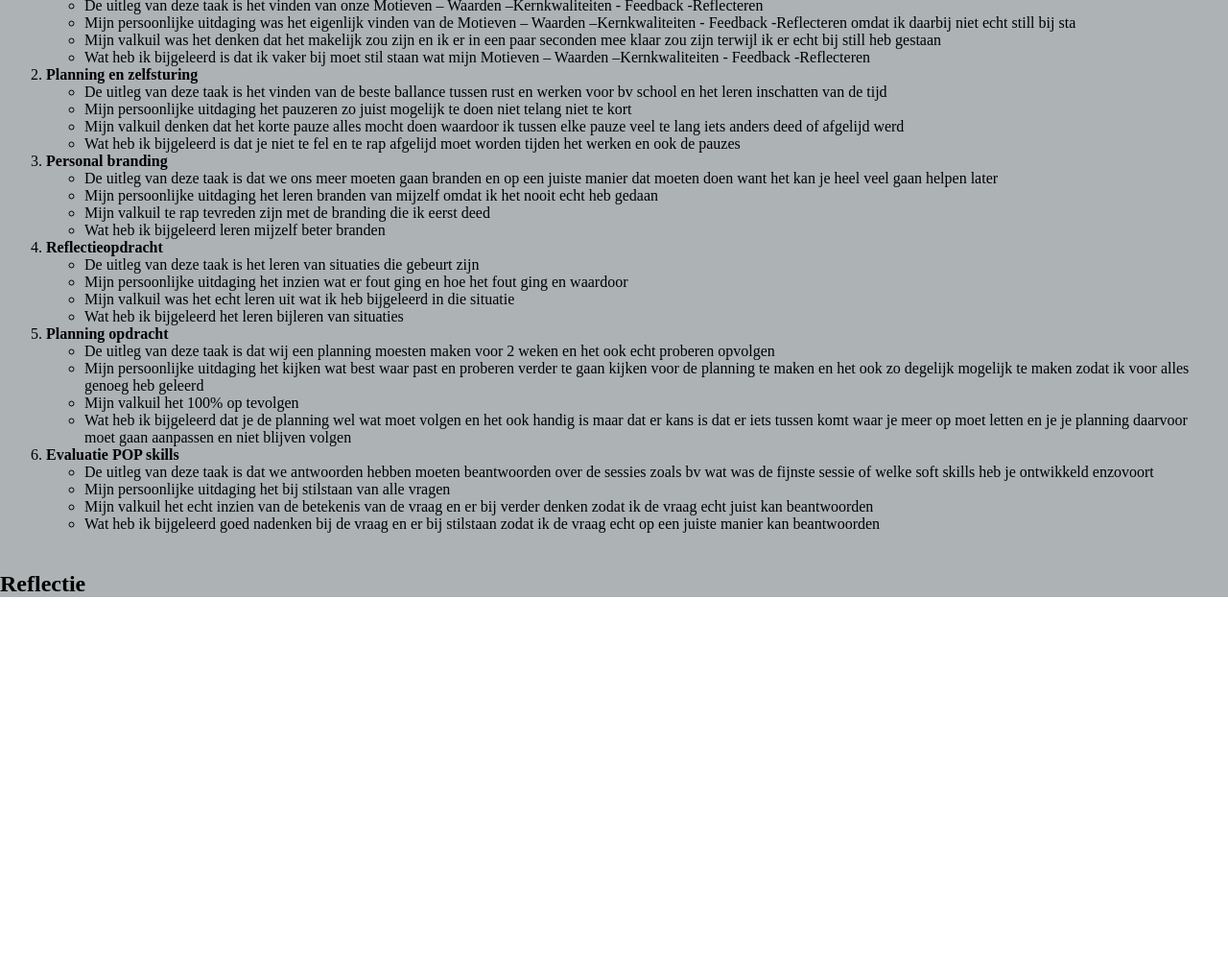
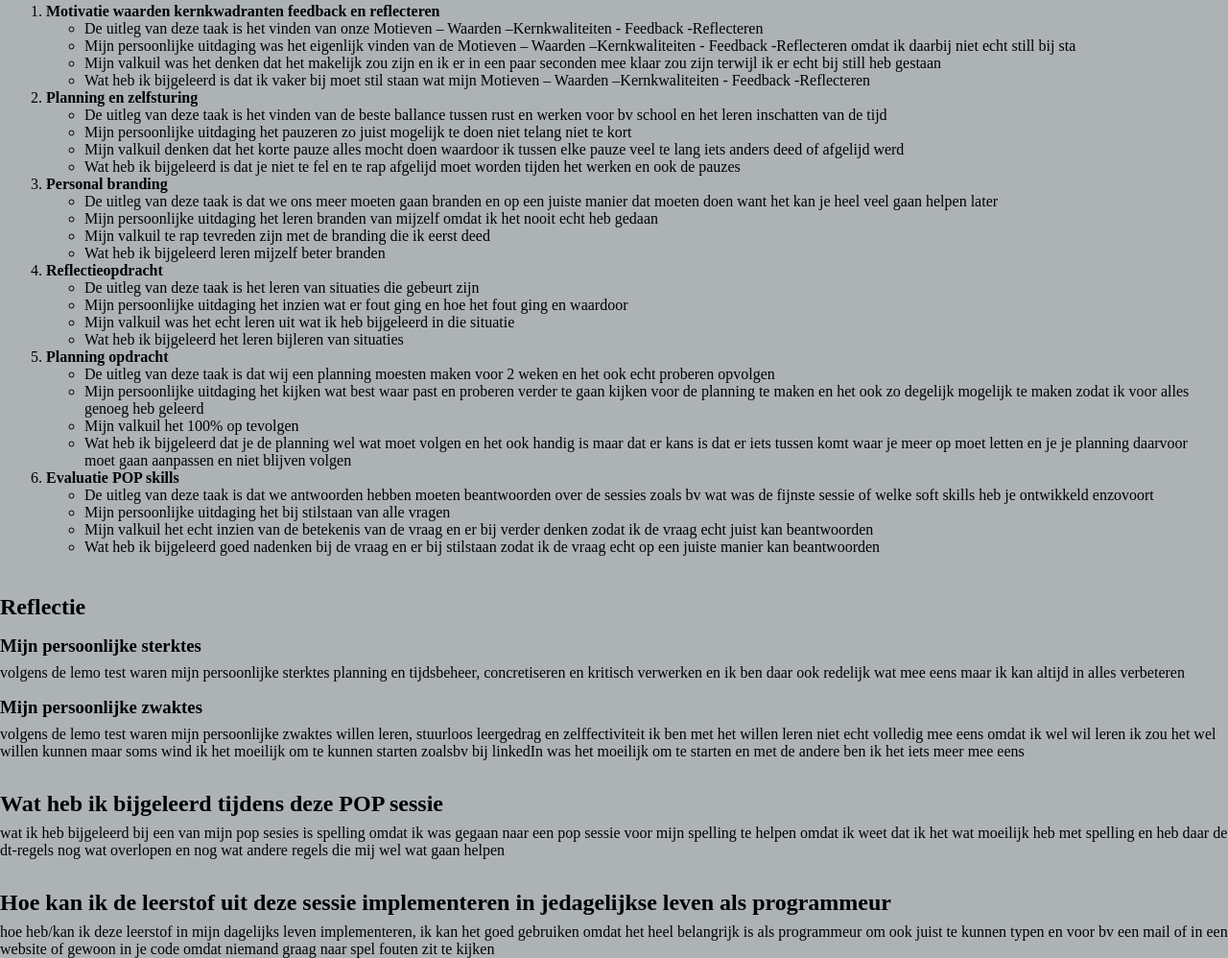
Before and after one commit to justintamboers/portfolio, a plain HTML site: page portfolio.html in a window 1280 px wide. Shown: the part 2375-3373 px from the top of the page at 96% size. Before the commit the page ends 3005 px from the top, so only its background shows below. Drawn offline with Linux system fonts and the light colour scheme.

Commit message:
portfolio klaar

```diff
--- a/portfolio.html
+++ b/portfolio.html
@@ -90,7 +90,7 @@ omdat ik er echt plezier in heb
 
     <li><b>Wat lukt je nog niet?</b> <br>
     ik ben nit de beste in documenteren</li></ol>
-<h5></h5>
+<h5>Voorbeelden</h5>
 <ol>
     <li>Project lingo</li>
     <li>Groeps project wpl2</li>
@@ -200,6 +200,21 @@ omdat ik er echt plezier in heb
     </ul>
 </ol>
 <h2>Reflectie</h2>
+    <h3>Mijn persoonlijke sterktes</h3>
+    <p>volgens de lemo test waren mijn persoonlijke sterktes planning en tijdsbeheer, concretiseren en kritisch verwerken
+    en ik ben daar ook redelijk wat mee eens maar ik kan altijd in alles verbeteren</p>
+    <h3>Mijn persoonlijke zwaktes</h3>
+    <p>volgens de lemo test waren mijn persoonlijke zwaktes willen leren, stuurloos leergedrag en zelffectiviteit
+    ik ben met het willen leren niet echt volledig mee eens omdat ik wel wil leren ik zou het wel willen kunnen
+    maar soms wind ik het moeilijk om te kunnen starten zoalsbv bij linkedIn was het moeilijk om te starten
+        en met de andere ben ik het iets meer mee eens</p>
+<h2>Wat heb ik bijgeleerd tijdens deze POP sessie</h2>
+    <p>wat ik heb bijgeleerd bij een van mijn pop sesies is spelling omdat ik was gegaan naar een pop sessie voor mijn spelling
+    te helpen omdat ik weet dat ik het wat moeilijk heb met spelling en heb daar de dt-regels nog wat overlopen en nog wat andere regels die mij wel wat gaan helpen</p>
+    <h2>Hoe kan ik de leerstof uit deze sessie implementeren in jedagelijkse leven als programmeur</h2>
+    <p>hoe heb/kan ik deze leerstof in mijn dagelijks leven implementeren, ik kan het goed gebruiken omdat het
+    heel belangrijk is als programmeur om ook juist te kunnen typen en voor bv een mail of in een website of gewoon in je code
+    omdat niemand graag naar spel fouten zit te kijken</p>
 </div>
 </body>
 </html>
```
